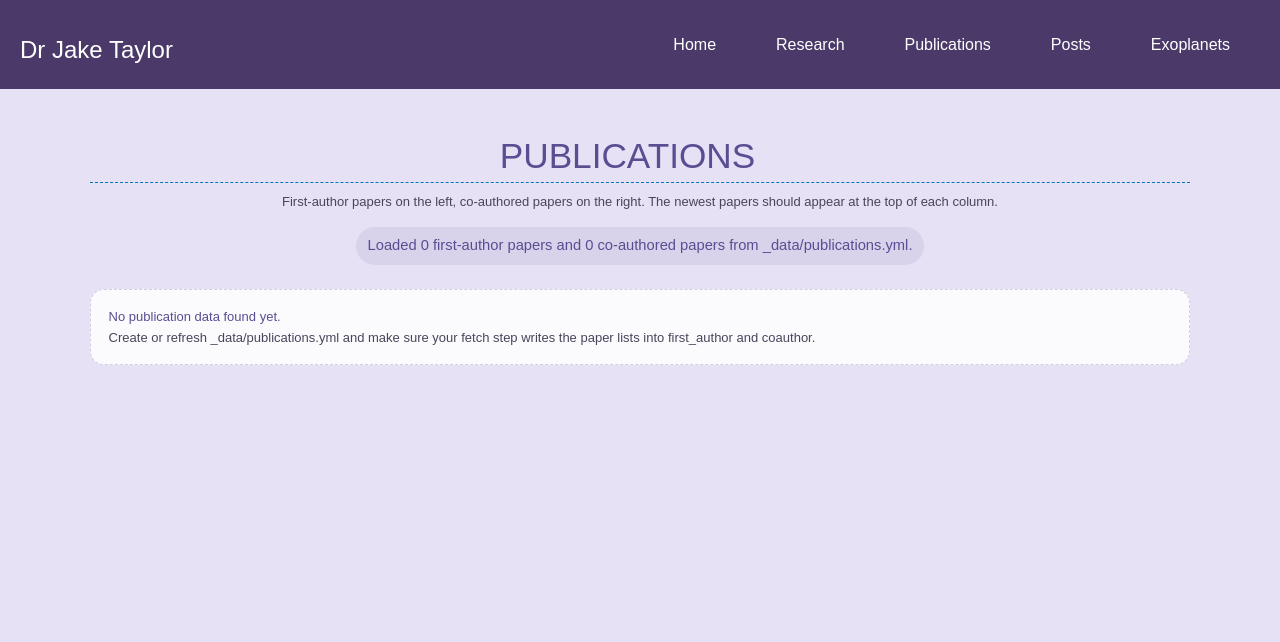
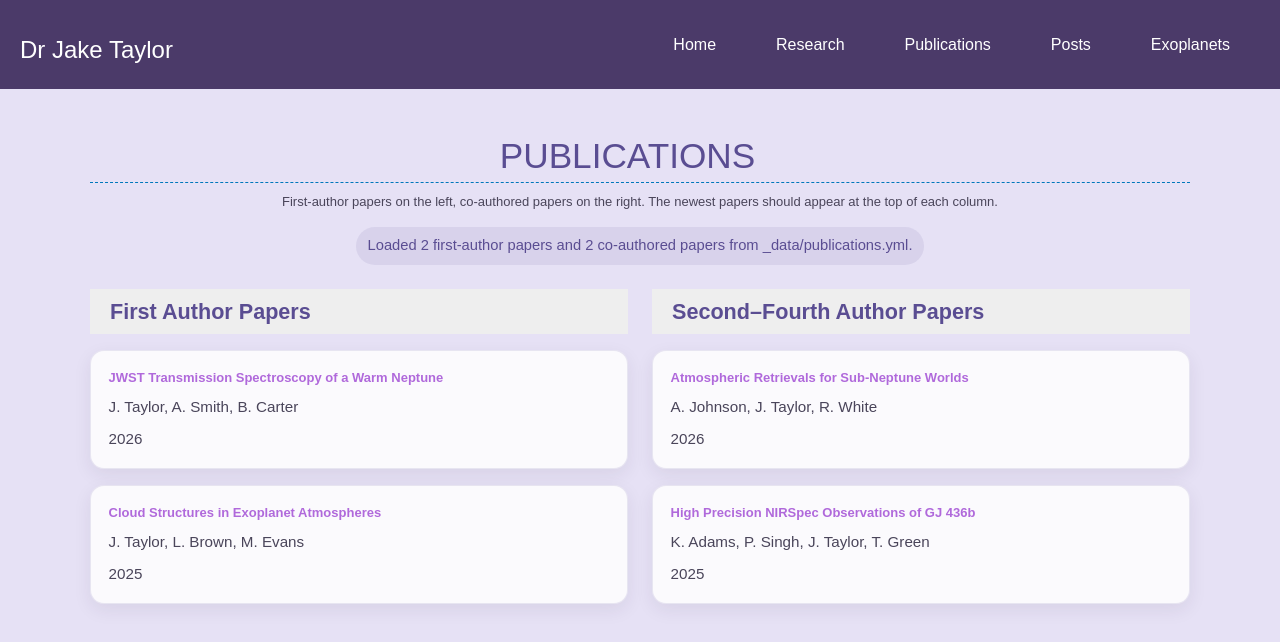
Before and after one commit to astrojaket/astrojaket.github.io, a Jekyll site: the page built from _pages/publications.html, in a window 1280 px wide. Shown: the top 642 px of the page. Built offline with Jekyll 4.4.1, drawn with Linux system fonts in a browser that asks for light colours.

Commit message:
Test publication widget

```diff
--- a/_data/publications.yml
+++ b/_data/publications.yml
@@ -1,2 +1,21 @@
-first_author: []
-coauthor: []
+first_author:
+  - title: "JWST Transmission Spectroscopy of a Warm Neptune"
+    authors: "J. Taylor, A. Smith, B. Carter"
+    year: 2026
+    link: "https://ui.adsabs.harvard.edu/"
+
+  - title: "Cloud Structures in Exoplanet Atmospheres"
+    authors: "J. Taylor, L. Brown, M. Evans"
+    year: 2025
+    link: "https://ui.adsabs.harvard.edu/"
+
+coauthor:
+  - title: "Atmospheric Retrievals for Sub-Neptune Worlds"
+    authors: "A. Johnson, J. Taylor, R. White"
+    year: 2026
+    link: "https://ui.adsabs.harvard.edu/"
+
+  - title: "High Precision NIRSpec Observations of GJ 436b"
+    authors: "K. Adams, P. Singh, J. Taylor, T. Green"
+    year: 2025
+    link: "https://ui.adsabs.harvard.edu/"
```
